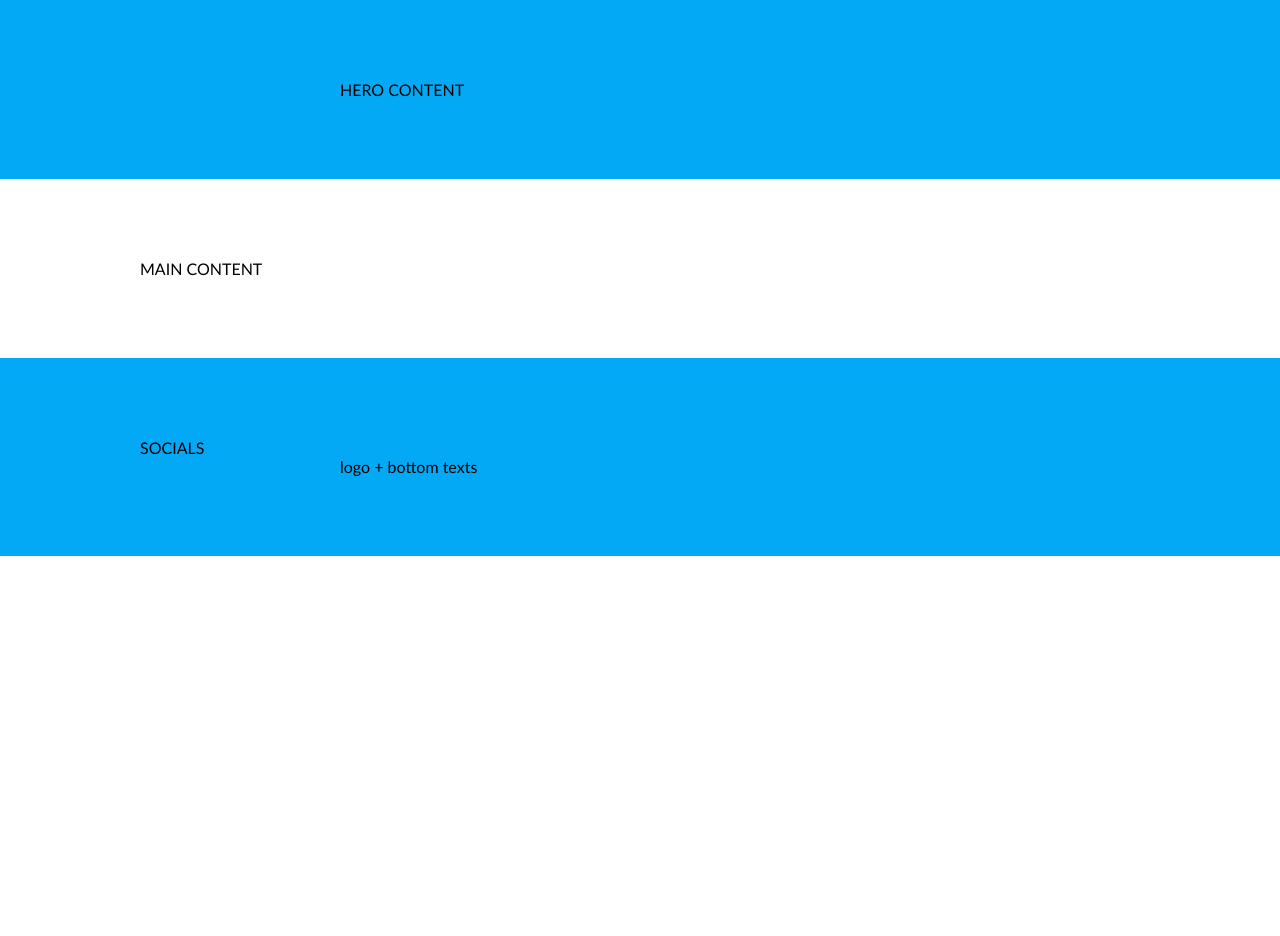
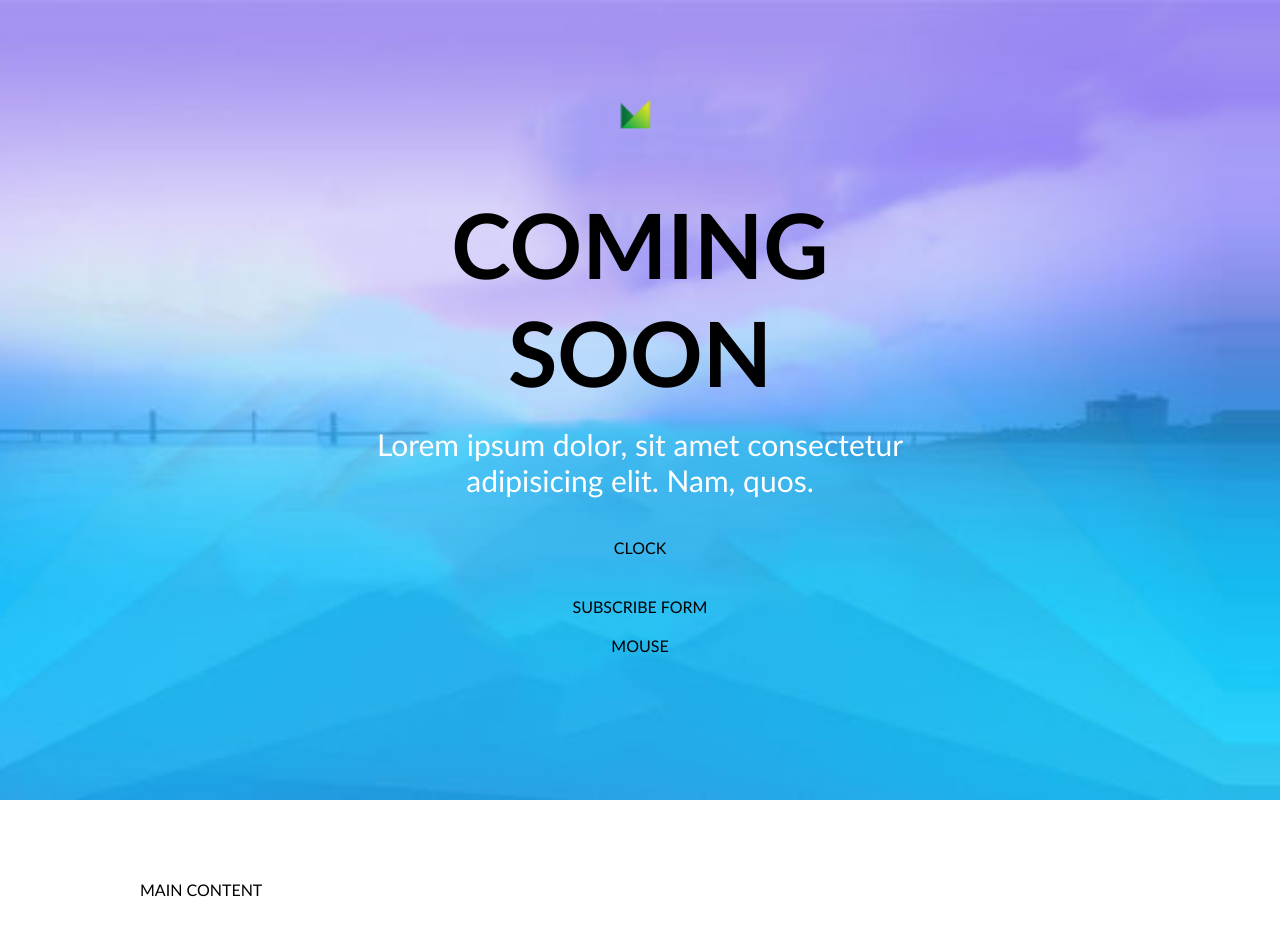
Before and after one commit to dkeparute/6-coming-soon, a website: page index.html in a window 1280 px wide. Shown: the top 936 px of the page. Before the commit the page ends 800 px from the top, so only its background shows below. Drawn offline with Linux system fonts and the light colour scheme.

Commit message:
Hero section #2

```diff
--- a/css/custom.css
+++ b/css/custom.css
@@ -1,12 +1,17 @@
 /* islaizys visas css detales ko nebus islaize kiti css stiliai */
+
+
 /* base */
+
 @import './base/layout.css';
 @import './base/reset.css';
 @import './base/variables.css';
 
 /* 3rd-party */
 
+
 /* components */
+
 @import './components/button.css/';
 @import './components/clock.css';
 @import './components/form.css';
@@ -14,9 +19,54 @@
 @import './components/progress-bar.css';
 
 /* custom style below this coment line */
+
 .bg-primary {
     background-color: var(--primary-color);
 }
+
 .bg-secondary {
     background-color: var(--secondary-color);
 }
+
+
+/* hero content */
+
+.hero {
+    min-height: 100vh;
+    text-align: center;
+    background-image: url(../img/background.jpg);
+    background-size: cover;
+    background-position: center;
+    background-attachment: fixed;
+}
+
+.hero .logo {
+    height: 70px;
+    margin-bottom: 40px;
+}
+
+.hero .main-title {
+    margin-bottom: 20px;
+    font-size: 90px;
+    text-transform: uppercase;
+}
+
+.hero .main-description {
+    margin-bottom: 40px;
+    font-size: 30px;
+    color: #fff;
+}
+
+.hero .clock {
+    margin-bottom: 40px;
+}
+
+.hero .form {
+    margin-bottom: 20px;
+}
+
+
+/* main content */
+
+
+/* footer section */
--- a/index.html
+++ b/index.html
@@ -1,5 +1,6 @@
 <!DOCTYPE html>
 <html lang="en">
+
 <head>
     <meta charset="UTF-8">
     <meta http-equiv="X-UA-Compatible" content="IE=edge">
@@ -7,14 +8,25 @@
     <title>Coming soon</title>
     <link rel="stylesheet" href="./css/custom.css">
 </head>
+
 <body>
-    <div class="bg-primary container">
+    <div class="hero bg-primary container">
         <div class="small-row">
-            HERO CONTENT
+            <img class="logo" src="./img/logo.png" alt="logo">
+            <h1 class="main-title">Coming soon</h1>
+            <p class="main-description">Lorem ipsum dolor, sit amet consectetur adipisicing elit. Nam, quos.</p>
+            <div class="clock">
+                CLOCK
+            </div>
+            <form class="form">
+                SUBSCRIBE FORM
+            </form>
+            <div class="mouse">
+                MOUSE
+            </div>
         </div>
-
     </div>
-    <main class="container">
+    <main class="container" style="height:1000px;">
         <div class="row">
             MAIN CONTENT
         </div>
@@ -29,4 +41,5 @@
         </div>
     </footer>
 </body>
+
 </html>
```
Also changed, not shown: img/background.jpg (added), img/logo.png (added).
